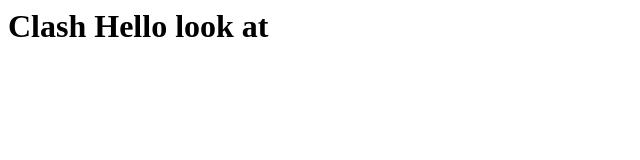
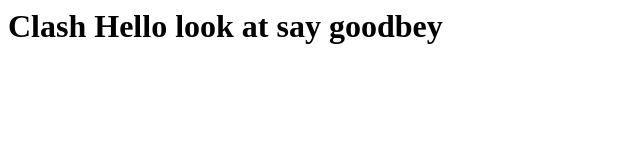
Before and after one commit to clashgm/clashgm.github.io, a plain HTML site: page index.html in a window 1280 px wide. Shown: the whole page, without its empty margins (0-640 px from the left). Drawn offline with Linux system fonts and the light colour scheme.

Commit message:
add file +1

```diff
--- a/index.html
+++ b/index.html
@@ -1 +1 @@
-<h1>Clash Hello look at</h1>
+<h1>Clash Hello look at say goodbey</h1>
```
